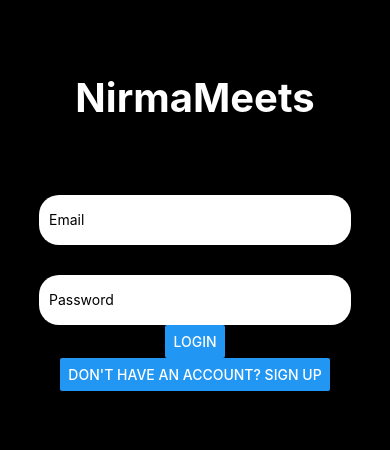
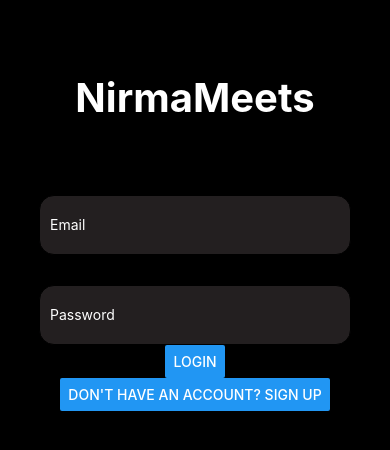
Before and after one commit to HitanshuShah1001/Nirmameets, a React Native app: screen /Login in a window 390 px wide. Shown: the top 450 px of the page. Built offline with nearby package versions, Linux system fonts and the light colour scheme.

Commit message:
feat:Change bordercolor on email and password

```diff
--- a/Components/Questions.js
+++ b/Components/Questions.js
@@ -30,9 +30,10 @@ export default function Questions() {
         setQuestions(res.data.message);
       })
       .catch((error) => {
+        console.log(error.response.status);
         setShowindicator(false);
         if (error.response.status === 401) {
-          dispatch(() => logoutUser());
+          dispatch(logoutUser());
         }
       });
   }, [refresh]);
--- a/Components/Renderquestions.js
+++ b/Components/Renderquestions.js
@@ -40,7 +40,7 @@ const RenderQuestions = ({ question, answers, toRefresh }) => {
       })
       .catch((error) => {
         if (error?.response?.status === 401) {
-          dispatch(() => logoutUser());
+          dispatch(logoutUser());
         } else {
           console.log(error.response);
           Alert.alert(error.message);
@@ -64,7 +64,7 @@ const RenderQuestions = ({ question, answers, toRefresh }) => {
         .catch((error) => {
           console.log(error);
           if (error?.response?.status === 401) {
-            dispatch(() => logoutUser());
+            dispatch(logoutUser());
           } else {
             console.log(error.response);
           }
@@ -86,7 +86,7 @@ const RenderQuestions = ({ question, answers, toRefresh }) => {
         })
         .catch((error) => {
           if (error?.response?.status === 401) {
-            dispatch(() => logoutUser());
+            dispatch(logoutUser());
           } else {
             console.log(error.response);
           }
--- a/Screens/AfterAuth/Addquestion.js
+++ b/Screens/AfterAuth/Addquestion.js
@@ -28,7 +28,7 @@ export default function Addquestion(){
             };
         }).catch(error => {
             if(error.response.status===401){
-                dispatch(() => logoutUser())
+                dispatch(logoutUser())
               }
         })
     }
--- a/Screens/AfterAuth/Home.js
+++ b/Screens/AfterAuth/Home.js
@@ -24,7 +24,7 @@ export default function Home(){
                     <Button title="Ask "  onPress={() => navigation.navigate('Addquestion')}/>
                 </View>
 
-                 <Button title="Logout "  onPress={() => dispatch(() => logoutUser())}/>
+                 <Button title="Logout "  onPress={() => dispatch(logoutUser())}/>
                  <Questions  />
                  {/* <Addquestion /> */}
             </View>
--- a/Screens/Auth/Login.js
+++ b/Screens/Auth/Login.js
@@ -4,17 +4,34 @@ import axios from 'axios';
 import { setUser } from '../../Redux/Action/Actions';
 import { useDispatch } from 'react-redux';
 import { useNavigation } from '@react-navigation/native';
+import { TNCOLOR,BORDERCOLOR,BLURBORDERCOLOR } from "../../Utilities/auth";
+import { styles } from "../../Styles/Auth/Signup";
 
 export default function Login() {
   const navigation = useNavigation();
   const dispatch = useDispatch();
   const [email,setEmail] = useState("");
   const [password,setPassword] = useState("");
+  const [emailbordercolor,setEmailbordercolor] = useState("");
+  const [passwordbordercolor,setPasswordbordercolor] = useState("");
 
-  const userdetails = {
-    email:email,
-    password:password
+  const handleEmailfocus = () => {
+    setEmailbordercolor(BORDERCOLOR)
+  };
+
+  const handleEmailblur= () => {
+    setEmailbordercolor(BLURBORDERCOLOR);
   }
+
+  const handlePasswordfocus = () => {
+    setPasswordbordercolor(BORDERCOLOR)
+  };
+
+  const handlePasswordblur = () => {
+    setPasswordbordercolor(BLURBORDERCOLOR);
+  }
+
+
   const handleLogin = () => {
     console.log('In login')
     axios.post('http://localhost:443/login',{
@@ -49,9 +66,11 @@ export default function Login() {
         <View style={{flex:0.3,alignItems:'center',justifyContent:'center'}}>
             <Text style={{fontSize:40,color:'white',fontWeight:'700'}}>NirmaMeets</Text>
         </View>
-        <View style={{flex:1,alignItems:'center'}}>
-        <TextInput style={{height:50,width:'80%',backgroundColor:'white',borderRadius:20,paddingHorizontal:10}} placeholder="Email" value={email} onChangeText={(text) => setEmail(text)} />
-        <TextInput style={{height:50,width:'80%',backgroundColor:'white',borderRadius:20,marginTop:30,paddingHorizontal:10}} placeholder="Password" value={password} onChangeText={(text) => setPassword(text)} secureTextEntry/>
+        <View style={{flex:1,alignItems:'center',justifyContent:'flex-start'}}>
+        <TextInput style={[styles.textinput,{width:'80%',borderColor:emailbordercolor}]} placeholder="Email" value={email} onChangeText={(text) => setEmail(text)} onFocus={handleEmailfocus}
+              onBlur={handleEmailblur}/>
+        <TextInput style={[styles.textinput,{width:'80%',marginTop:30,borderColor:passwordbordercolor}]} placeholder="Password" value={password} onChangeText={(text) => setPassword(text)} onFocus={handlePasswordfocus}
+              onBlur={handlePasswordblur} secureTextEntry/>
         <Button title="Login" onPress={handleLogin}/>
         <Button title="Don't have an account? Sign Up" onPress={() => navigation.navigate('SignUp')} />
         </View>
```
